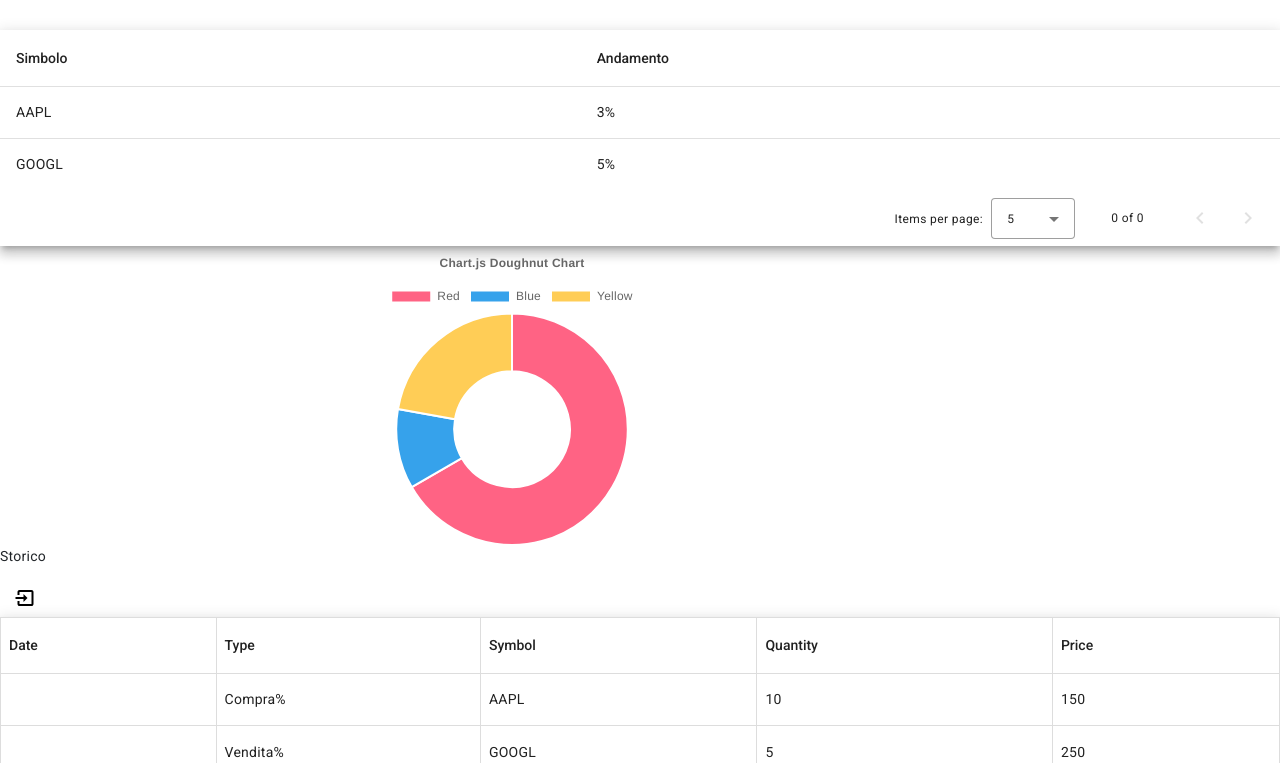
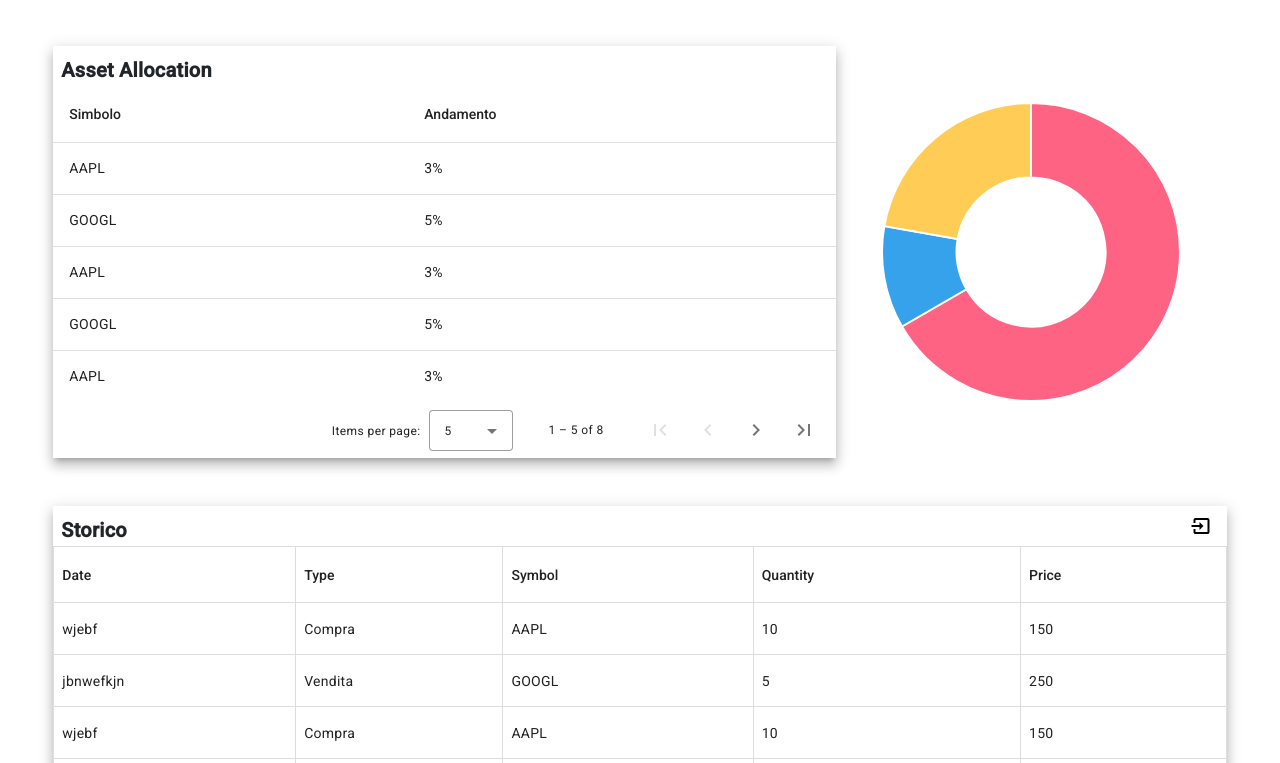
Before and after one commit to FedericoGuidazzi/PortfolioPal, an Angular app in the folder web_ui/: page /dashboard in a window 1280 px wide. Shown: the part 457-1220 px from the top of the page. Built offline with nearby package versions, Linux system fonts and the light colour scheme.

Commit message:
finish css for dashboard page

```diff
--- a/web_ui/src/app/components/card-portfolio-valutation/card-portfolio-valutation.component.html
+++ b/web_ui/src/app/components/card-portfolio-valutation/card-portfolio-valutation.component.html
@@ -1,5 +1,5 @@
 <div class="card p-3 gap-3 mt-3 mx-auto col-11">
-    <p class="fw-400">Valutazione portfolio</p>
+  <h2 style="font-weight: bold;">Valutazione Portfolio</h2>
     <p class="h-auto mb-0">
       <span class="fw-bold fs-1 me-2">{{data?.currency}} {{data?.amount}}</span>
       <span class="text-secondary">{{data?.percentage}}%</span>
--- a/web_ui/src/app/components/history/history.component.css
+++ b/web_ui/src/app/components/history/history.component.css
@@ -1,5 +1,5 @@
 /* dashboard.component.css */
-.history {
+.history-container {
     display: flex;
     justify-content: space-between;
   }
--- a/web_ui/src/app/components/history/history.component.html
+++ b/web_ui/src/app/components/history/history.component.html
@@ -1,11 +1,12 @@
 <!-- history.component.html -->
-<div class="history-container">
-    <p>Storico</p>
+
+
+<div class="mat-elevation-z8 col-11 mx-auto mt-5">
+  <div class="history-container">
+    <h2 style="font-weight: bold;" class="p-2 pb-0 mb-0">Storico</h2>
     <button type="button" class="btn" (click)="uploadData()"><img src="/assets/icons/mdi_import.svg" alt=""></button>
 </div>
-
-<div class="mat-elevation-z8">
-    <table mat-table [dataSource]="transactions" matSort>
+    <table mat-table [dataSource]="dataSource" matSort>
 
       <ng-container matColumnDef="date">
         <th mat-header-cell *matHeaderCellDef mat-sort-header> Date </th>
@@ -14,7 +15,7 @@
 
       <ng-container matColumnDef="type">
         <th mat-header-cell *matHeaderCellDef mat-sort-header> Type </th>
-        <td mat-cell *matCellDef="let row"> {{row.type}}% </td>
+        <td mat-cell *matCellDef="let row"> {{row.type}} </td>
       </ng-container>
 
       <ng-container matColumnDef="symbol">
--- a/web_ui/src/app/components/history/history.component.ts
+++ b/web_ui/src/app/components/history/history.component.ts
@@ -1,9 +1,10 @@
-import { Component, Input, OnInit } from '@angular/core';
+import { Component, Input, OnInit, ViewChild } from '@angular/core';
 import { MatFormFieldModule } from '@angular/material/form-field';
-import { MatPaginatorModule } from '@angular/material/paginator';
+import { MatPaginator, MatPaginatorModule } from '@angular/material/paginator';
 import { MatSortModule } from '@angular/material/sort';
 import {MatInputModule} from '@angular/material/input';
 import { MatTableDataSource, MatTableModule } from '@angular/material/table';
+import { PortfolioAssets } from '../../pages/dashboard/dashboard.component';
 
 
 export interface TransactionData {
@@ -24,14 +25,21 @@ export interface TransactionData {
 })
 export class HistoryComponent implements OnInit{
 
-  @Input() transactions: any[] = []; // Assuming transaction data structure
+  @Input() transactions: TransactionData[] = []; // Assuming transaction data structure
   displayedColumns: string[] = ['date', 'type', 'symbol', 'quantity', 'price'];
+  dataSource = new MatTableDataSource<TransactionData>(this.transactions);
+
+  @ViewChild(MatPaginator) paginator!: MatPaginator;
+
+  ngAfterViewInit() {
+    this.dataSource.paginator = this.paginator;
+  }
 
   constructor() {
   }
 
   ngOnInit(): void {
-
+    this.dataSource.data = this.transactions;
   }
 
   uploadData() {
--- a/web_ui/src/app/pages/dashboard/dashboard.component.html
+++ b/web_ui/src/app/pages/dashboard/dashboard.component.html
@@ -1,8 +1,11 @@
+<div class="pb-5">
 <app-card-portfolio-valutation [data]="data"></app-card-portfolio-valutation>
 <app-line-chart></app-line-chart>
 
-<div class="mat-elevation-z8">
-    <table mat-table [dataSource]="assets" matSort>
+<div class="d-flex col-11 mx-auto">
+  <div class="mat-elevation-z8 col-8">
+    <h2 style="font-weight: bold;" class="p-2 pb-0 mb-0">Asset Allocation</h2>
+      <table mat-table [dataSource]="dataSource" matSort>
 
         <ng-container matColumnDef="symbol">
           <th mat-header-cell *matHeaderCellDef mat-sort-header> Simbolo </th>
@@ -23,11 +26,13 @@
         </tr>
       </table>
 
-    <mat-paginator [pageSizeOptions]="[5, 10, 25]" aria-label="Select page of transactions"></mat-paginator>
+      <mat-paginator [pageSizeOptions]="[5, 10, 25]" showFirstLastButtons aria-label="Select page of transactions"></mat-paginator>
   </div>
 
-<div style="width: 80%;">
+  <div class="mx-auto d-flex justify-content-center align-items-center">
       <canvas id="doughnutChart"></canvas>
+  </div>
 </div>
 
 <app-history [transactions]="transactions"></app-history>
+</div>
--- a/web_ui/src/app/pages/dashboard/dashboard.component.ts
+++ b/web_ui/src/app/pages/dashboard/dashboard.component.ts
@@ -1,12 +1,12 @@
-import { Component } from '@angular/core';
+import { Component, ViewChild } from '@angular/core';
 import { LineChartComponent } from '../../components/line-chart/line-chart.component';
 import { HistoryComponent, TransactionData } from '../../components/history/history.component';
 import { CardPortfolioValutationComponent, PortfolioAmount } from '../../components/card-portfolio-valutation/card-portfolio-valutation.component';
 import { MatFormFieldModule } from '@angular/material/form-field';
 import { MatInputModule } from '@angular/material/input';
-import { MatPaginatorModule } from '@angular/material/paginator';
+import { MatPaginator, MatPaginatorModule } from '@angular/material/paginator';
 import { MatSortModule } from '@angular/material/sort';
-import { MatTableModule } from '@angular/material/table';
+import { MatTableDataSource, MatTableModule } from '@angular/material/table';
 import { Chart } from 'chart.js';
 import { config } from 'rxjs';
 
@@ -28,12 +28,26 @@ export class DashboardComponent {
   data?: PortfolioAmount;
   assets: PortfolioAssets[] = [];
   displayedColumns: string[] = ['symbol', 'percentage'];
+  dataSource = new MatTableDataSource<PortfolioAssets>(this.assets);
+
+  @ViewChild(MatPaginator) paginator!: MatPaginator;
+
+  ngAfterViewInit() {
+    this.dataSource.paginator = this.paginator;
+  }
+
 
   constructor() {
     //use API to get data regarding transactions
     this.transactions = [
-      { id: '', date: '', type: 'Compra', symbol: 'AAPL', quantity: 10, price: 150 },
-      { id: '', date: '', type: 'Vendita', symbol: 'GOOGL', quantity: 5, price: 250 }
+      { id: '', date: 'wjebf', type: 'Compra', symbol: 'AAPL', quantity: 10, price: 150 },
+      { id: '', date: 'jbnwefkjn', type: 'Vendita', symbol: 'GOOGL', quantity: 5, price: 250 },
+      { id: '', date: 'wjebf', type: 'Compra', symbol: 'AAPL', quantity: 10, price: 150 },
+      { id: '', date: 'jbnwefkjn', type: 'Vendita', symbol: 'GOOGL', quantity: 5, price: 250 },
+      { id: '', date: 'wjebf', type: 'Compra', symbol: 'AAPL', quantity: 10, price: 150 },
+      { id: '', date: 'jbnwefkjn', type: 'Vendita', symbol: 'GOOGL', quantity: 5, price: 250 },
+      { id: '', date: 'wjebf', type: 'Compra', symbol: 'AAPL', quantity: 10, price: 150 },
+      { id: '', date: 'jbnwefkjn', type: 'Vendita', symbol: 'GOOGL', quantity: 5, price: 250 },
     ];
 
     this.data = {
@@ -41,15 +55,25 @@ export class DashboardComponent {
       amount: 3,
       percentage: 45
     }
-
-    this.assets = [
-      {symbol: 'AAPL', percentage: 3},
-      {symbol: 'GOOGL', percentage: 5}
-    ]
   }
 
   ngOnInit(): void {
     this.createDoughnutChart();
+    this.createPaginator();
+  }
+
+  createPaginator() {
+    //call API to get data
+    this.dataSource.data = [
+      {symbol: 'AAPL', percentage: 3},
+      {symbol: 'GOOGL', percentage: 5},
+      {symbol: 'AAPL', percentage: 3},
+      {symbol: 'GOOGL', percentage: 5},
+      {symbol: 'AAPL', percentage: 3},
+      {symbol: 'GOOGL', percentage: 5},
+      {symbol: 'AAPL', percentage: 3},
+      {symbol: 'GOOGL', percentage: 5}
+    ]
   }
 
   createDoughnutChart(): void {
@@ -79,14 +103,10 @@ export class DashboardComponent {
         responsive: true,
         plugins: {
           legend: {
-            position: 'top',
-          },
-          title: {
-            display: true,
-            text: 'Chart.js Doughnut Chart'
+            display: false
           }
         },
-        maintainAspectRatio: false
+        maintainAspectRatio: true
       }
     };
 
```
Lines whose indentation alone changed are shown as unchanged.
